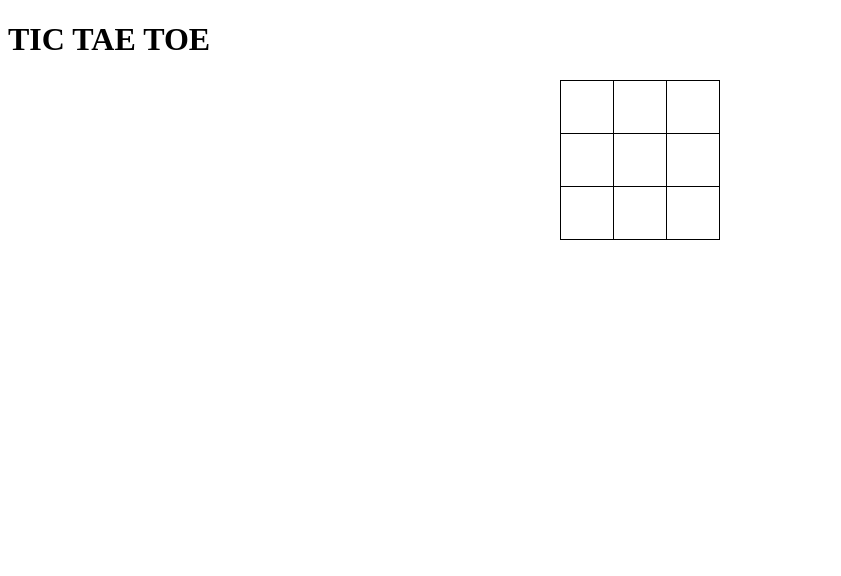
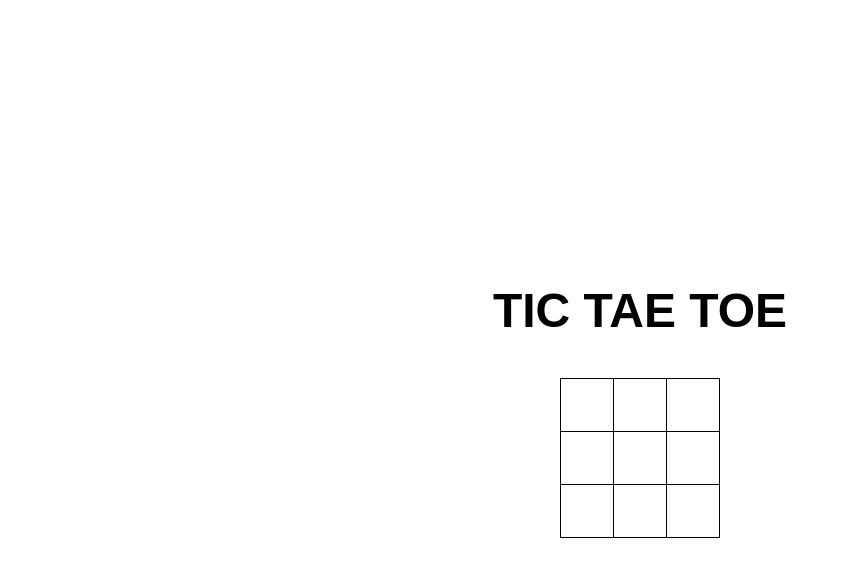
Before and after one commit to josehpena/tictactoe, a plain HTML site: page index.html in a window 1280 px wide. Shown: the whole page, without its empty margins (0-841 px from the left). Drawn offline with Linux system fonts and the light colour scheme.

Commit message:
Some adjustmnet at css

```diff
--- a/style.css
+++ b/style.css
@@ -1,6 +1,17 @@
+html {
+  display: flex;
+  align-items: center;
+  justify-content: center;
+  height: 100%;
+}
+body {
+  text-align: center;
+  margin: 0;
+  font-family: Arial, sans-serif;
+}
 table {
   border-collapse: collapse;
-    margin: auto;
+  margin: auto; /* centralizando a tabela na tela */
 }
 td {
   border: 1px solid black;
@@ -12,3 +23,9 @@ table {
   font-weight: bold;
   cursor: pointer;
 }
+h1 {
+  font-size: 48px;
+  font-weight: bold;
+  margin-top: 20px;
+  margin-bottom: 40px;
+}
```
Lines whose indentation alone changed are shown as unchanged.
